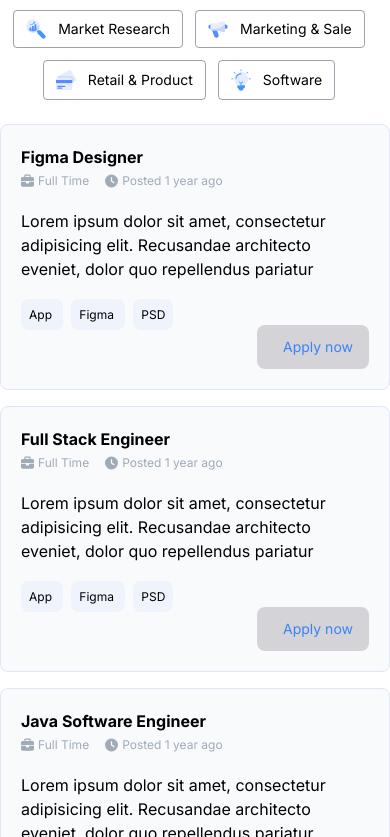
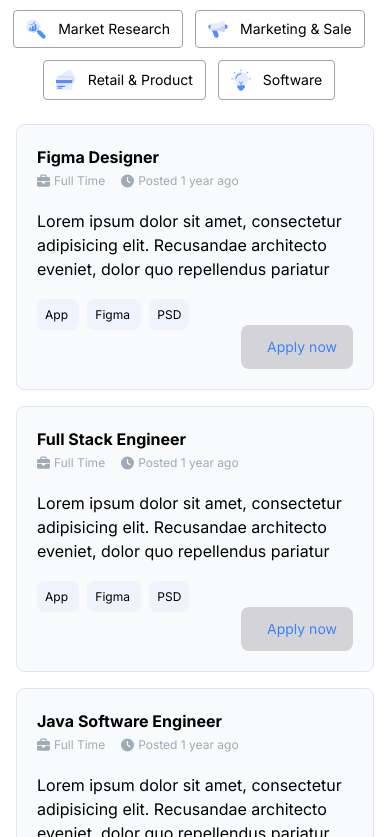
Before and after one commit to shobana2016mca/DEMO-INTERN, a Next.js app: page / in a window 390 px wide. Shown: the part 1407-2244 px from the top of the page. Built offline with nearby package versions, Linux system fonts and the light colour scheme.

Commit message:
styles updated

```diff
--- a/src/components/AllJobs/index.tsx
+++ b/src/components/AllJobs/index.tsx
@@ -27,7 +27,7 @@ export default function AllJobs() {
 
   const getJobDetails = () => {
     return (
-      <div className=" mt-6 grid sm:grid-cols-2 md:grid-cols-3 xl:grid-cols-4 gap-4">
+      <div className="px-4 md:px-0 mt-6 grid sm:grid-cols-2 md:grid-cols-3 xl:grid-cols-4 gap-4">
         {jobsList?.jobs?.map((job) => {
           return (
             <div
```
